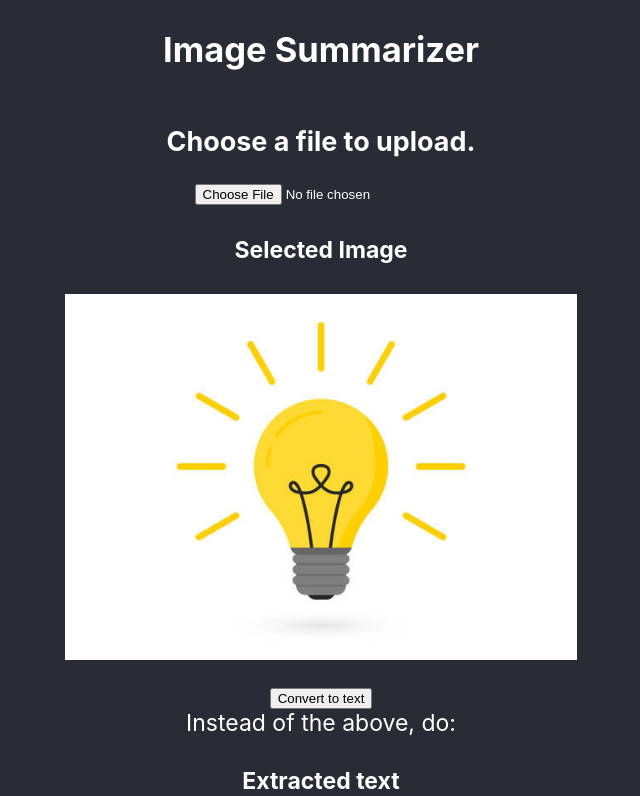
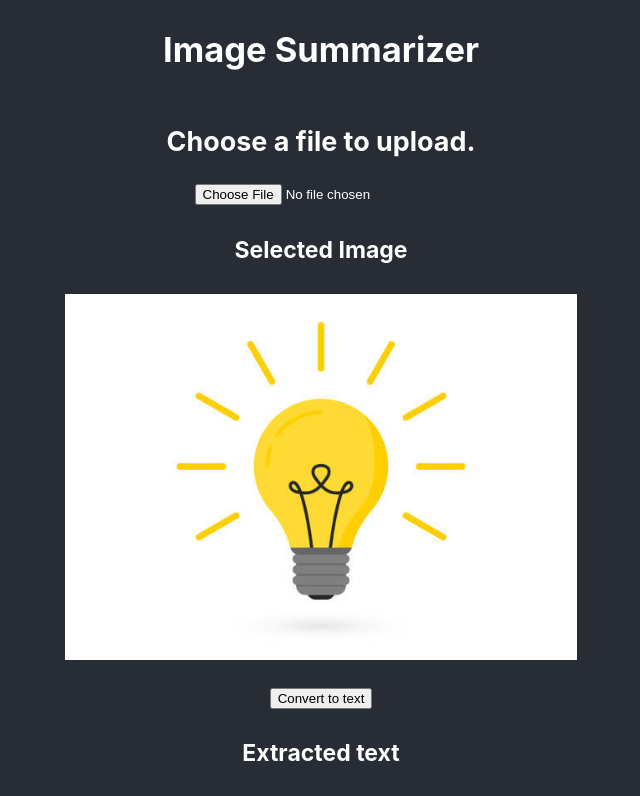
Before and after one commit to VandyHacks/ml-webdev-workshop, a React (Create React App) app: page / in a window 1280 px wide. Shown: the top 796 px of the page, without its empty margins (319-959 px from the left). Built offline with nearby package versions, Linux system fonts and the light colour scheme.

Commit message:
Got rid of something

```diff
--- a/src/App.js
+++ b/src/App.js
@@ -59,7 +59,7 @@ function App() {
           <p>{ summary }</p>
         </div></> }*/}
 
-        Instead of the above, do:
+        {/* Instead of the above, do: */}
         <h4>Extracted text</h4>
         <div className="text-box">
           <p>Filler</p>
```
